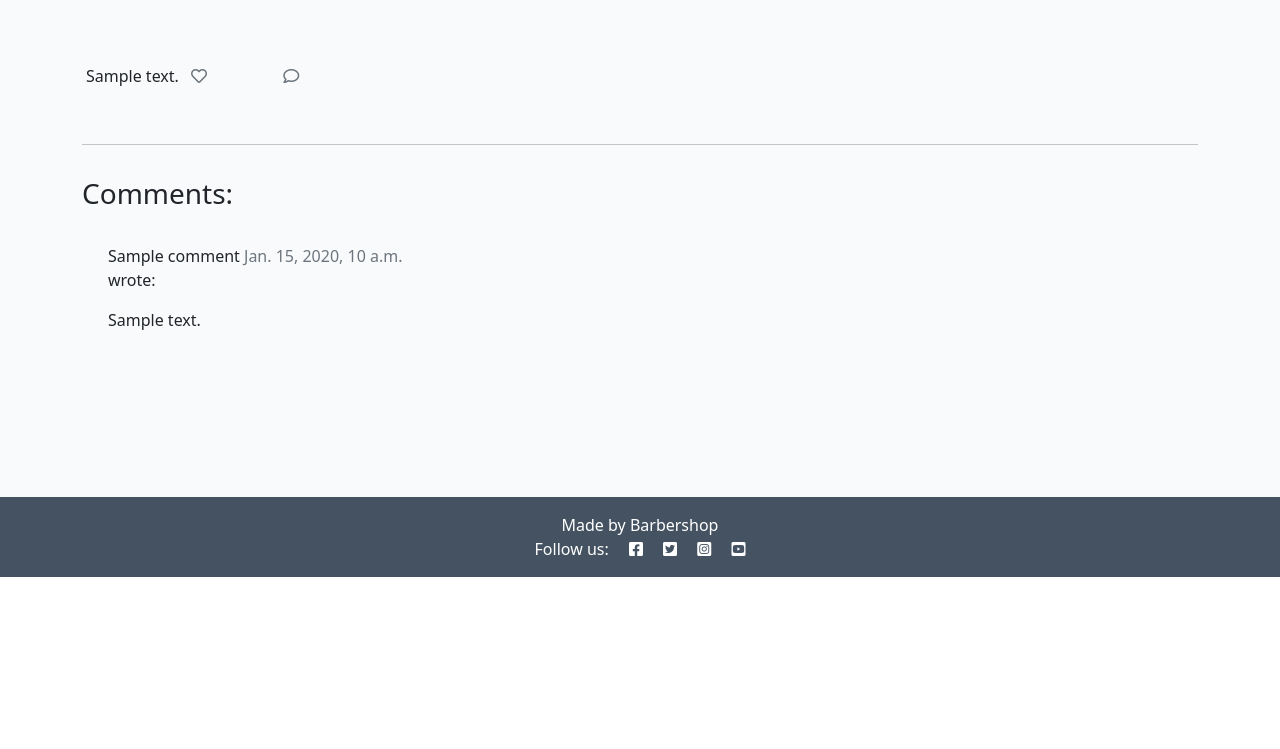
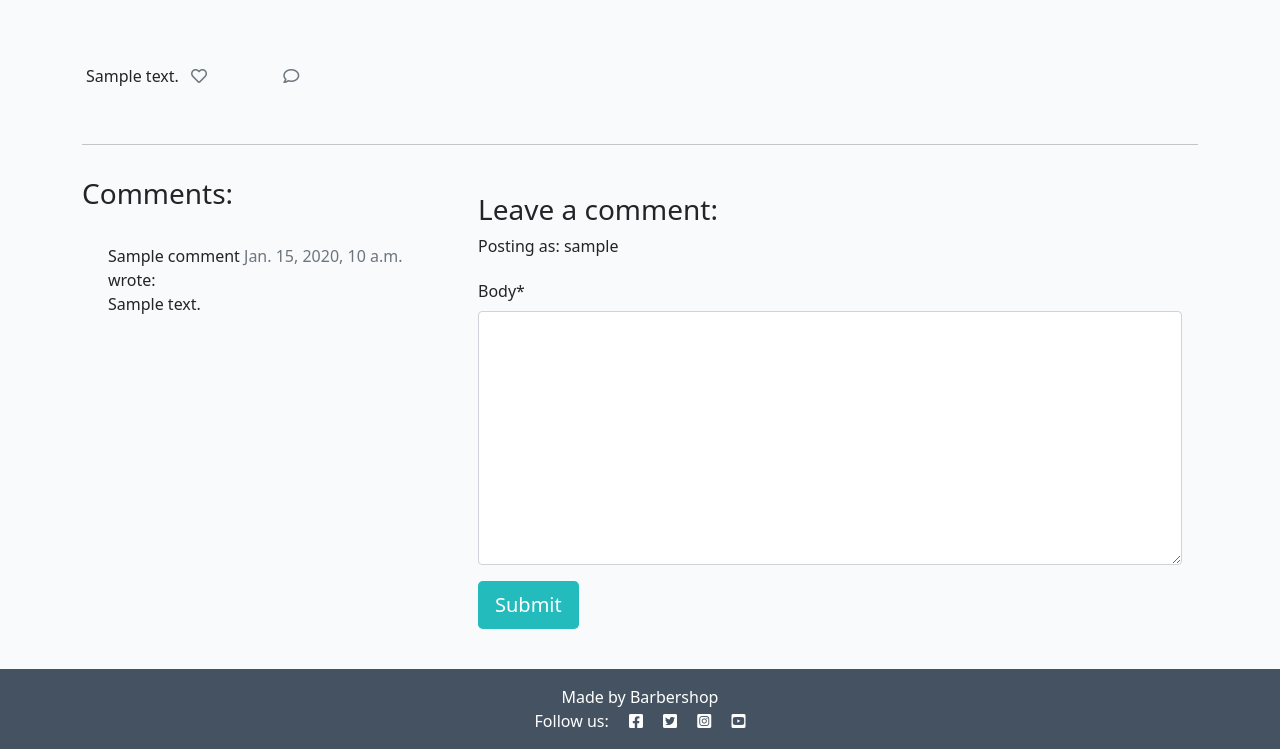
Before and after one commit to AwrelH/thebarber, a Django app: a page that uses templates/blog_detail.html in a window 1280 px wide. Shown: the part 223-972 px from the top of the page. Before the commit the page ends 800 px from the top, so only its background shows below. Run offline with Django 3.2, Linux system fonts and the light colour scheme; a user stored in the database is signed in; tables that the repository leaves empty hold one stand-in row (values such as "Sample post"); some libraries are stand-ins or nearby versions.

Commit message:
added commenting to blogposts, small styling to comments field

```diff
--- /dev/null
+++ b/blog/forms.py
@@ -0,0 +1,8 @@
+from .models import Comment
+from django import forms
+
+
+class CommentForm(forms.ModelForm):
+    class Meta:
+        model = Comment
+        fields = ('body',)
--- a/blog/models.py
+++ b/blog/models.py
@@ -15,7 +15,8 @@ class BlogPost(models.Model):
     post_image = CloudinaryField('image', default='placeholder')
     created_on = models.DateTimeField(auto_now_add=True)
     status = models.IntegerField(choices=STATUS, default=0)
-    upvotes = models.ManyToManyField(User, related_name='blog_upvotes', blank=True)
+    upvotes = models.ManyToManyField(
+        User, related_name='blog_upvotes', blank=True)
 
     class Meta:
         ordering = ['-created_on']
@@ -28,7 +29,8 @@ class BlogPost(models.Model):
 
 
 class Comment(models.Model):
-    post = models.ForeignKey(BlogPost, on_delete=models.CASCADE, related_name='comments')
+    post = models.ForeignKey(
+        BlogPost, on_delete=models.CASCADE, related_name='comments')
     name = models.CharField(max_length=50)
     body = models.TextField()
     created_on = models.DateTimeField(auto_now_add=True)
--- a/blog/views.py
+++ b/blog/views.py
@@ -1,6 +1,7 @@
 from django.shortcuts import render, get_object_or_404
 from django.views import generic, View
 from .models import BlogPost
+from .forms import CommentForm
 
 
 class BlogPostList(generic.ListView):
@@ -26,7 +27,41 @@ class BlogDetail(View):
             {
                 'blog': blog,
                 'comments': comments,
-                'upvoted': upvoted
+                'commented': False,
+                'upvoted': upvoted,
+                'post_comment': CommentForm()
 
             },
         )
+
+    def post(self, request, slug, *args, **kwargs):
+        queryset = BlogPost.objects.filter(status=1)
+        blog = get_object_or_404(queryset, slug=slug)
+        comments = blog.comments.filter(approved=True).order_by('created_on')
+        upvoted = False
+        if blog.upvotes.filter(id=self.request.user.id).exists():
+            upvoted = True
+
+        post_comment_form = CommentForm(data=request.POST)
+
+        if post_comment_form.is_valid():
+            post_comment_form.instance.name = request.user.username
+            post_comment_form.instance.email = request.user.email
+            comment = post_comment_form.save(commit=False)
+            comment.post = blog
+            comment.save()
+        else:
+            post_comment_form = CommentForm()
+
+        return render(
+            request,
+            'blog_detail.html',
+            {
+                'blog': blog,
+                'comments': comments,
+                'commented': True,
+                'upvoted': upvoted,
+                'post_comment': CommentForm()
+
+            },
+        )
--- a/requirements.txt
+++ b/requirements.txt
@@ -1,9 +1,11 @@
 asgiref==3.5.2
 cloudinary==1.30.0
+crispy-bootstrap5==0.7
 dj-database-url==0.5.0
 dj3-cloudinary-storage==0.0.6
 Django==3.2.16
 django-allauth==0.51.0
+django-crispy-forms==1.14.0
 django-summernote==0.8.20.0
 gunicorn==20.1.0
 oauthlib==3.2.2
--- a/static/css/style.css
+++ b/static/css/style.css
@@ -147,3 +147,14 @@ body {
     background: transparent;
     border: none;
 }
+
+.comments {
+    margin: 0
+
+}
+.comments:nth-child(even) {
+    background-color: cornsilk;
+}
+.comments > :first-child {
+    margin:0;
+}
--- a/templates/blog_detail.html
+++ b/templates/blog_detail.html
@@ -1,4 +1,6 @@
 {% extends 'base.html' %} {% block content %}
+
+{% load crispy_forms_tags %}
 
 <div class="">
     <div class="container">
@@ -81,7 +83,23 @@
         </div>
         <div class="col-md-8 card mb-4  mt-3 ">
             <div class="card-body">
-                <!-- For later -->
+
+                {% if commented %}
+                <div class="alert alert-success" role="alert">
+                    Your comment is being reviewed.
+                </div>
+                {% else %}
+                {% if user.is_authenticated %}
+
+                <h3>Leave a comment:</h3>
+                <p>Posting as: {{ user.username }}</p>
+                <form method="post" style="margin-top: 1.3em;">
+                    {{ post_comment | crispy }}
+                    {% csrf_token %}
+                    <button type="submit" class="btn btn-signup btn-lg">Submit</button>
+                </form>
+                {% endif %}
+                {% endif %}
             </div>
         </div>
     </div>
```
Also changed, not shown: barbershop/settings.py (+7 -1 lines).
